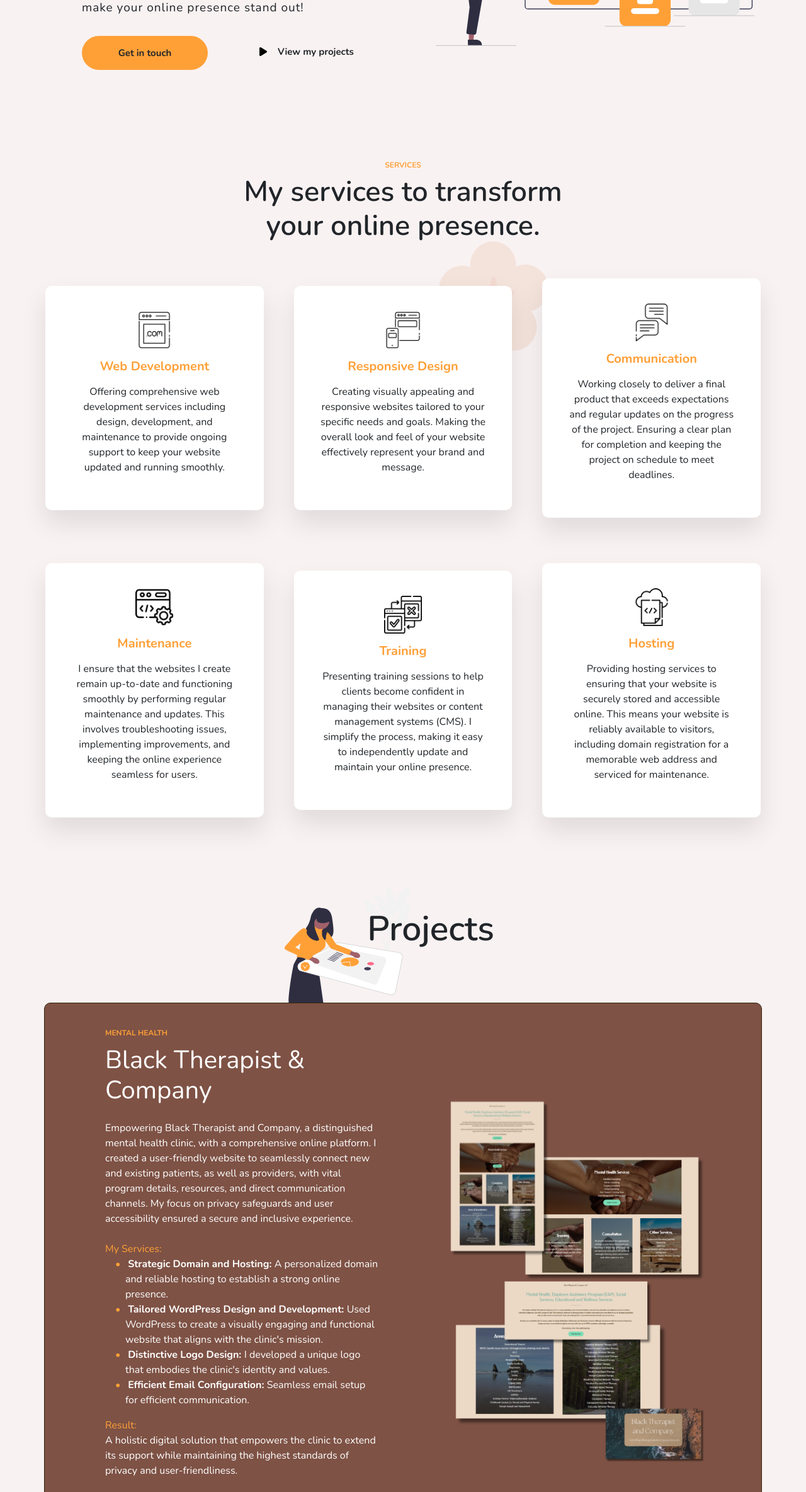
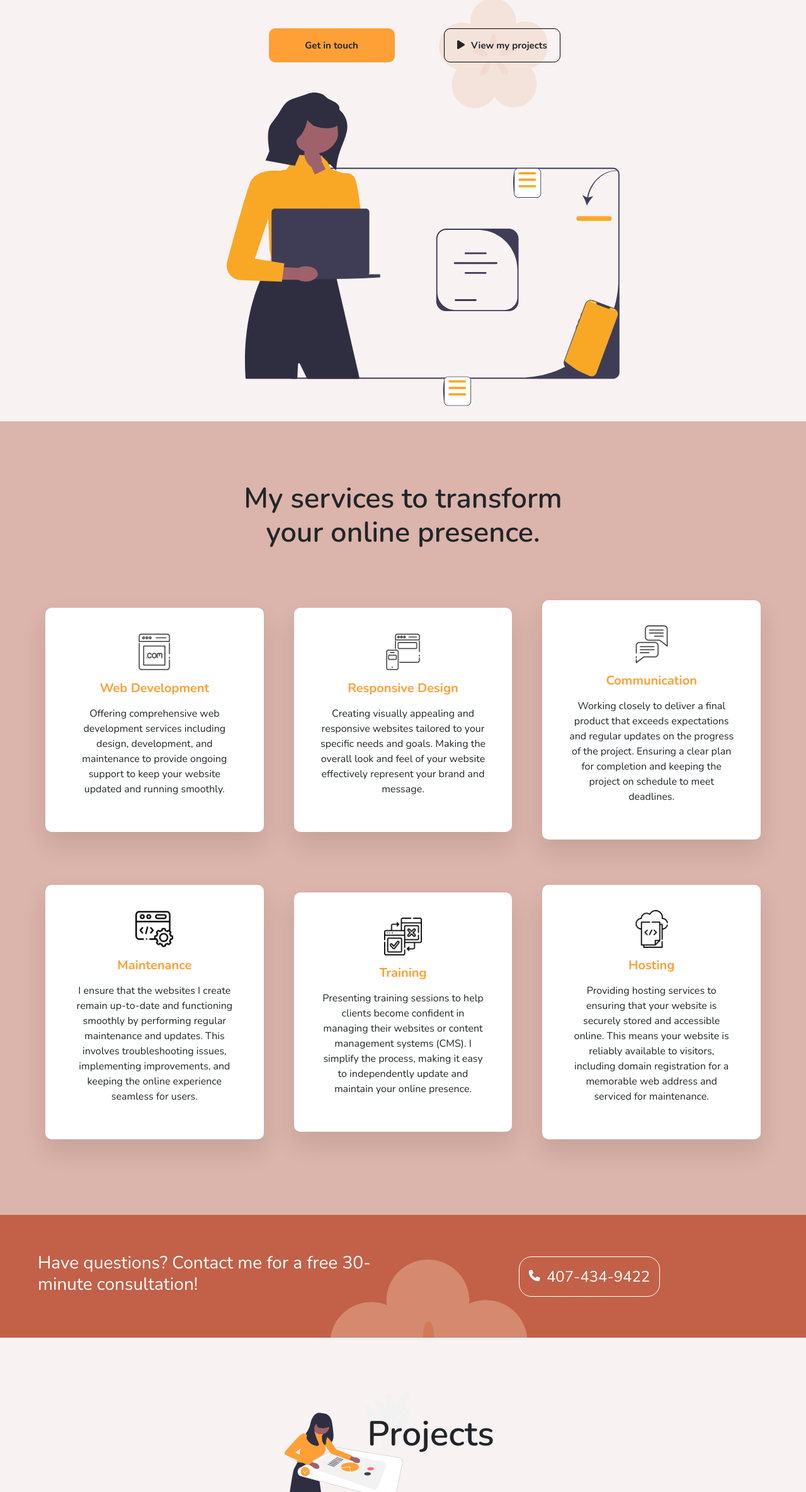
Before and after one commit to tam-114/Taystan, a plain HTML site: page index.html in a window 1280 px wide. Shown: the part 431-2800 px from the top of the page at 63% size. Drawn offline with nearby package versions, Linux system fonts and the light colour scheme.

Commit message:
updated layout

```diff
--- a/css/styles.css
+++ b/css/styles.css
@@ -30,7 +30,7 @@ html {
 }
 
 body {
-    overflow-x: hidden!important;
+    /* overflow-x: hidden!important; */
     background-color: var(--background);
 }
 
@@ -285,7 +285,7 @@ ul {
     font-size: 19px;
     font-weight: 700;
     cursor: pointer;
-    border-radius: 30px;
+    border-radius: 10px;
     background-color: var(---gray);
     padding: 8px 40px;
     margin-right: 100px;
@@ -414,9 +414,9 @@ ul {
     font-size: 15px;
     font-weight: 700;
     cursor: pointer;
-    border-radius: 30px;
+    border-radius: 10px;
     background-color: var(---orange);
-    padding: 15px 30px;
+    padding: 15px 15px;
     width: 200px;
     /* margin-right: 100px; */
     color: var(---black);
@@ -447,7 +447,12 @@ ul {
 .btn-group .play-btn {
     /* margin-left: 40px; */
     display: inline-flex;
+    border: 1px solid #000;
+    border-radius: 10px;
+    padding: 15px 20px;
+    vertical-align: middle;
 }
+
 
 .play-btn:hover {
     color: var(---orange);
@@ -457,7 +462,7 @@ ul {
     color: var(---black);
     font-size: 15px;
     font-weight: 700;
-    margin: auto 20px;
+    margin: 0 auto;
     cursor: pointer;
 }
 
@@ -484,7 +489,17 @@ ul {
     color: var(---orange);
 }
 
+@media screen and (min-width: 768px) {
+    .hero-img {
+        width: 60%;
+    }
+}
+
 /* Services 3-column */
+.bg-services {
+    background-color: #DBB4AB;
+}
+
 .services-row {
     display: flex;
     align-content: center;
@@ -559,6 +574,41 @@ ul {
 }
 
 /* Projects */
+@media screen and (min-width: 768px) {
+    .projects-scroll {
+        overflow: auto;
+        display: flex;
+        flex-direction: row;
+    }
+
+    .projects-card {
+        width: 1200px;
+        /* height: auto; */
+        height: 900px;
+    }
+}
+
+/* width */
+::-webkit-scrollbar {
+    width: 20px;
+  }
+
+  /* Track */
+  ::-webkit-scrollbar-track {
+    box-shadow: inset 0 0 5px grey;
+    border-radius: 10px;
+  }
+
+  /* Handle */
+  ::-webkit-scrollbar-thumb {
+    background: var(---orange);
+    border-radius: 10px;
+  }
+
+  /* Handle on hover */
+  ::-webkit-scrollbar-thumb:hover {
+    background: var(---orange);
+  }
 
 .projects-img {
     max-width: 100%;
@@ -582,7 +632,7 @@ ul {
 }
 
 .btn-project {
-    border-radius: 20px;
+    border-radius: 10px;
     padding: 10px;
     text-decoration: none;
     color: var(---black);
@@ -1055,3 +1105,44 @@ ul.update-ul li{
 .fa-check:before {
     color: green;
 }
+
+.contact-banner {
+    background-color: #C26148;
+    min-width: 100px;
+    padding: 60px;
+    background-image: url("/images/cherry-blossom-filled-op50.png");
+    background-position: 62% 28%;
+    background-repeat: no-repeat;
+    background-size: auto;
+}
+
+.contact-banner-text {
+    color: white;
+}
+
+.contact-banner-btn {
+    color: #FFF;
+    text-align: center;
+    font-family: Nunito;
+    font-size: 24px;
+    font-style: normal;
+    font-weight: 400;
+    line-height: normal;
+    border-radius: 20px;
+    border: 1px solid #FFF;
+    background: rgba(201, 201, 188, 0.00);
+    padding: 15px;
+}
+
+a.contact-banner-btn:hover {
+    opacity: 0.8;
+    color: white;
+}
+
+.color-white {
+    color: #FFF;
+}
+
+.color-black {
+    color: #000;
+}
--- a/index.html
+++ b/index.html
@@ -72,7 +72,7 @@
                     <a class="nav-link nav-menu ms-1 me-1 text-center" href="#services">Services</a>
                     <a class="nav-link nav-menu ms-1 me-lg-3 text-center" href="#projects">Projects</a>
                     <a href="#contact" style="color: white; text-decoration: none;">
-                      <button class="btn rounded-pill contact-btn me-2 w-100" type="button">
+                      <button class="btn contact-btn me-2 w-100" type="button">
                         Contact
                       </button>
                     </a>
@@ -82,7 +82,7 @@
     </nav>
 
     <!-- Hero -->
-    <div class="container mx-auto">
+    <!-- <div class="container mx-auto">
         <div class=" row row-cols-1 row-cols-lg-2 d-flex justify-content-center align-items-center ps-md-5 mt-5 pe-0" id="home">
             <div class="col-lg-6 app-text pb-md-5">
                 <h3>Taystan.Design</h3>
@@ -110,36 +110,69 @@
                 </div>
             </div>
             <div class="col-lg-6 align-self-end align-self-lg-center">
-            <!-- <div class="col-lg-6 align-self-end align-self-lg-center" data-aos="flip-left" data-aos-duration="1500"> -->
                 <img src="./images/undraw_landing_page_re_6xev.svg" alt="Credit: Undraw = Illustration Landing Page" class="img-fluid ps-md-3 pt-xs" width="100%" height="auto" draggable="false">
+            </div>
+        </div>
+    </div> -->
+
+    <div class="container mx-auto pt-4">
+        <div class="row row-cols-1 d-flex justify-content-center align-items-center flex-column ps-md-5 mt-5 pe-0" id="home">
+            <div class="app-text">
+                <h3 class="text-center">Taystan.Design</h3>
+                <h1  class="text-center">Creating captivating and <br>user-friendly websites</h1>
+                <p  class="text-center pt-4">I'm Taylor, and I specialize in creating websites for businesses and individuals. <br>Let's work together to make your online presence stand out!</p>
+            </div>
+
+            <div class="btn-group row d-flex align-items-center justify-content-center flex-row pb-4 gy-4">
+                <div class="col-12 col-md-6 col-lg-3 d-flex align-items-center justify-content-center">
+                    <a href="#contact">
+                        <button class="btn msg-btn me-2 " type="button">
+                            Get in touch
+                        </button>
+                    </a>
+                </div>
+                <div class="col-12 col-md-6 col-lg-3 d-flex align-items-center justify-content-center">
+                    <div class="play-btn">
+                        <a href="#projects" style="display: inline-flex;">
+                            <!-- <div class="play-btn-inner"> -->
+                                <i class="fa-solid fa-play" style="padding-top: 2px; padding-right: 10px;"></i>
+                            <!-- </div> -->
+                            <span class="ms-0 text-nowrap">View my projects</span>
+                        </a>
+                    </div>
+                </div>
+            </div> <!--end .btn-group-->
+
+            <div class="d-flex justify-content-center align-items-center pt-4">
+                <img src="./images/undraw_working_remotely_re_6b3a 1_brown.svg" alt="Credit: Undraw = Illustration Working Remotely" class="hero-img img-fluid ps-md-3 pt-xs pb-4" width="100%" height="auto" draggable="false">
             </div>
         </div>
     </div>
 
-<!-- <section> -->
-    <article class="pt-5" id="services">
-        <div class="d-flex align-items-center justify-content-center flex-column pt-5 pb-4 pb-lg-0">
-            <h1 class="contact-subtitle text-center">SERVICES</h1>
+<section class="bg-services pb-5">
+    <article class="pt-5 pb-5" id="services">
+        <div class="d-flex align-items-center justify-content-center flex-column pt-5 pb-4">
+            <!-- <h1 class="contact-subtitle text-center color-white">SERVICES</h1> -->
             <h1 class="contact-title text-center">My services to transform <br>your online presence.</h1>
         </div>
 
         <div class="container-fluid row row-cols-1 row-cols-lg-3 gx-md-5 gy-5 justify-content-center align-items-center text-center pt-4 ms-0 me-0">
             <div class="col-12 col-lg-4 p-lg-4 ps-md-5">
-                <div class="services-card">
+                <div class="services-card" data-aos="fade-up" data-aos-duration="2750">
                     <img src="./images/domain-registration.png" alt="Domain Registration icon created by Triangle Squad - Flaticon" class="img-fluid pb-2" width="60px" height="auto">
                     <h1 class="services-column">Web Development</h1>
                     <p>Offering comprehensive web development services including design, development, and maintenance to provide ongoing support to keep your website updated and running smoothly.</p>
                 </div>
             </div>
             <div class="col-12 col-lg-4 p-lg-4 ps-md-5">
-                <div class="services-card">
+                <div class="services-card" data-aos="fade-up" data-aos-duration="2500">
                     <img src="./images/responsive-design.png" alt="Responsive design icon created by Triangle Squad - Flaticon" class="img-fluid pb-2"  width="60px" height="auto">
                     <h1 class="services-column">Responsive Design</h1>
                     <p>Creating visually appealing and responsive websites tailored to your specific needs and goals. Making the overall look and feel of your website effectively represent your brand and message.</p>
                 </div>
             </div>
             <div class="col-12 col-lg-4 p-lg-4 ps-md-5">
-                <div class="services-card">
+                <div class="services-card" data-aos="fade-up" data-aos-duration="2250">
                     <img src="./images/message.png" alt="Message icon created by Triangle Squad - Flaticon" class="img-fluid pb-2"  width="60px" height="auto">
                     <h1 class="services-column">Communication</h1>
                     <p>Working closely to deliver a final product that exceeds expectations and regular updates on the progress of the project. Ensuring a clear plan for completion and keeping the project on schedule to meet deadlines.</p>
@@ -150,21 +183,21 @@
 
         <div class="container-fluid row row-cols-1 row-cols-lg-3 gx-md-5 gy-5 justify-content-center align-items-center text-center pt-4 ms-0 me-0">
             <div class="col-12 col-lg-4 p-lg-4 ps-md-5 pt-4">
-                <div class="services-card">
+                <div class="services-card" data-aos="fade-up" data-aos-duration="2000">
                     <img src="./images/maintenance.png" alt="Coding icon created by Freepik - Flaticon" class="img-fluid pb-2" width="60px" height="auto">
                     <h1 class="services-column">Maintenance</h1>
                     <p>I ensure that the websites I create remain up-to-date and functioning smoothly by performing regular maintenance and updates. This involves troubleshooting issues, implementing improvements, and keeping the online experience seamless for users.</p>
                 </div>
             </div>
             <div class="col-12 col-lg-4 p-lg-4 ps-md-5">
-                <div class="services-card">
+                <div class="services-card" data-aos="fade-up" data-aos-duration="1750">
                     <img src="./images/training.png" alt="Corrections icon created by Triangle Squad - Flaticon" class="img-fluid pb-2"  width="60px" height="auto">
                     <h1 class="services-column">Training</h1>
                     <p>Presenting training sessions to help clients become confident in managing their websites or content management systems (CMS). I simplify the process, making it easy to independently update and maintain your online presence.</p>
                 </div>
             </div>
             <div class="col-12 col-lg-4 p-lg-4 ps-md-5">
-                <div class="services-card">
+                <div class="services-card" data-aos="fade-up" data-aos-duration="1500">
                     <img src="./images/hosting.png" alt="Cloud data icon created by Freepik - Flaticon" class="img-fluid pb-2"  width="60px" height="auto">
                     <h1 class="services-column">Hosting</h1>
                     <p>Providing hosting services to ensuring that your website is securely stored and accessible online. This means your website is reliably available to visitors, including domain registration for a memorable web address and serviced for maintenance.</p>
@@ -172,14 +205,28 @@
             </div>
         </div>
     </article>
-<!-- </section> -->
+</section>
+
+<!-- Contact Me Banner -->
+<div class="container-fluid contact-banner">
+    <div class="row row-cols-1 row-cols-lg-2 d-flex align-items-center justify-content-center">
+        <div class="col d-flex align-items-center justify-content-center">
+            <h3 class="contact-banner-text">Have questions? Contact me for a free 30-minute consultation!</h3>
+        </div>
+        <div class="col d-flex align-items-center justify-content-center">
+            <a class="contact-banner-btn" href="tel:4074349422"><i class="fa-solid fa-phone pe-1 fa-xs"></i> 407-434-9422</a>
+        </div>
+    </div>
+
+</div>
 
 <section class="pt-4 mt-2 text-center text-md-start" id="projects">
     <div class="project">
-            <img src="images/undraw_project_complete_lwss.svg" alt="Credit: Undraw - Projects Complete Illustration" width="200px" height="auto" class="project-draw-img">
-            <span class="c-title">Projects</span>
+        <img src="images/undraw_project_complete_lwss.svg" alt="Credit: Undraw - Projects Complete Illustration" width="200px" height="auto" class="project-draw-img">
+        <span class="c-title">Projects</span>
     </div>
 
+<div class="container-fluid projects-scroll">
     <!-- Projects: Row 1 -->
     <div class="container-fluid">
         <div class="container mx-auto row-cols-1 row-cols-lg-2 row justify-content-center align-items-center projects-card pt-3 mt-5 ps-md-5 card-bg-brown">
@@ -218,7 +265,7 @@
                 <br>
                 <a href="https://blacktherapistandcompanypdx.com/" role="button" class="btn-project" target="_blank">View Project</a>
             </div>
-            <div class="col-12 col-lg-6 card-bg-transparent" data-aos="fade-left"  data-aos-duration="1500">
+            <div class="col-12 col-lg-6 card-bg-transparent">
                 <div class="d-block d-xl-none">
                     <img src="images/btc-projects-img2.png" alt="Black Therapist and Company webpage sections" class="img-fluid project-card-img card-bg-transparent" draggable="false">
                 </div>
@@ -258,7 +305,7 @@
                 <br>
                 <a href="https://eastburntrucking.com/" role="button" class="btn-project" target="_blank">View Project</a>
             </div>
-            <div class="col-12 order-lg-0 col-lg-6 card-bg-transparent" data-aos="fade-right"  data-aos-duration="1500">
+            <div class="col-12 order-lg-0 col-lg-6 card-bg-transparent">
                 <div class="d-block d-xl-none">
                     <img src="images/ebtl-projects-img.png" alt="Eastburn Trucking and Logistics webpage sections" class="img-fluid project-card-img card-bg-transparent" draggable="false">
                 </div>
@@ -299,7 +346,7 @@
                 <br>
                 <a href="https://ptrstaffing.com/" role="button" class="btn-project" target="_blank">View Project</a>
             </div>
-            <div class="col-12 col-lg-6 card-bg-transparent" data-aos="fade-left"  data-aos-duration="1500">
+            <div class="col-12 col-lg-6 card-bg-transparent">
                 <div class="d-block d-xl-none">
                     <img src="images/ptr-projects-img2.png" alt="PTR Staffing webpage sections" class="img-fluid project-card-img card-bg-transparent" draggable="false">
                 </div>
@@ -339,7 +386,7 @@
                 <br>
                 <a href="https://tam-114.github.io/sos/" role="button" class="btn-project" target="_blank">View Project</a>
             </div>
-            <div class="col-12 order-lg-0 col-lg-6 card-bg-transparent" data-aos="fade-right"  data-aos-duration="1500">
+            <div class="col-12 order-lg-0 col-lg-6 card-bg-transparent">
                 <div class="d-block d-xl-none">
                     <img src="images/sos-projects-img.png" alt="Squad on Site SOS webpage sections" class="img-fluid project-card-img card-bg-transparent" draggable="false">
                 </div>
@@ -379,7 +426,7 @@
                 <br>
                 <a href="https://tam-114.github.io/beautyroyale/" role="button" class="btn-project" target="_blank">View Project</a>
             </div>
-            <div class="col-12 col-lg-7 card-bg-transparent" data-aos="fade-left" data-aos-duration="1500">
+            <div class="col-12 col-lg-7 card-bg-transparent">
                 <div class="d-block d-xl-none">
                     <img src="images/br-projects-img.png" alt="Beauty Royale webpage sections" class="img-fluid project-card-img card-bg-transparent" draggable="false">
                 </div>
@@ -419,7 +466,7 @@
                 <br>
                 <a href="https://ksgf.org/" role="button" class="btn-project" target="_blank">View Project</a>
             </div>
-            <div class="col-12 order-lg-0 col-lg-6 card-bg-transparent" data-aos="fade-right"  data-aos-duration="1500">
+            <div class="col-12 order-lg-0 col-lg-6 card-bg-transparent">
                 <div class="d-block d-xl-none">
                     <img src="images/ksgf-projects-img.png" alt="Kids Sew Genius Foundation webpage sections" class="img-fluid project-card-img card-bg-transparent" draggable="false">
                 </div>
@@ -429,11 +476,12 @@
             </div>
         </div>
     </div>
+</div>
 </section>
 <!-- Testimonials -->
 
 <!-- Pricing Plans -->
-<section class="pt-5 mt-5 ">
+<!-- <section class="pt-5 mt-5 ">
     <div class="container mx-auto d-flex justify-content-center align-items-center flex-column mb-2">
         <h1 class="contact-subtitle text-center text-nowrap">Website Packages</h1>
         <h1 class="contact-title">Pricing Plans</h1>
@@ -530,12 +578,11 @@
             </div>
         </div>
     </div>
-</section>
+</section> -->
 
 <!-- FAQ -->
-<section class="pt-5 mt-5">
+<!-- <section class="pt-5 mt-5">
     <div class="container mx-auto d-flex justify-content-center align-items-center flex-column mb-2">
-        <!-- <h1 class="contact-subtitle">Website Packages</h1> -->
         <img src="./images/Undraw - business Meeting.png" alt="Credit: Undraw - Business Meeting" class="img-fluid" draggable="false">
         <h1 class="contact-title pt-3 text-center pb-3">Frequently Asked Questions</h1>
     </div>
@@ -567,13 +614,15 @@
             </ul>
         </div>
     </div>
-</section>
+</section> -->
+
+
 
 <!-- Contact Info -->
 <section class="pt-5 mt-5">
     <div class="container-fluid">
         <div class="container mx-auto row row-cols-lg-2 row-cols-1 justify-content-center align-items-center ps-lg-5 pe-lg-1 ">
-            <div class="col-12 col-lg-6">
+            <div class="col-12 col-lg-6" data-aos="fade-up" data-aos-duration="1500">
                 <div class="d-flex align-items-center justify-content-center">
                     <img src="./images/undraw_personal_information_re_vw8a.svg" alt="Credit: Undraw = Illustration Personal Information" class="contact-draw-img" width="200px" height="auto">
                 </div>
@@ -605,7 +654,7 @@
                 </div> <!--end contact-info-->
             </div><!--end contact-col 1-->
 
-            <div class="col-12 col-lg-6 ps-md-5">
+            <div class="col-12 col-lg-6 ps-md-5" data-aos="fade-up" data-aos-duration="2000">
                 <!-- Contact Form -->
                 <div id="contact" class="contact-container">
                     <!-- Contact Form -->
```
Also changed, not shown: images/slanted-rect.svg (added), images/undraw_working_remotely_re_6b3a 1_brown.svg (added), script/script.js (line endings or trailing spaces).
